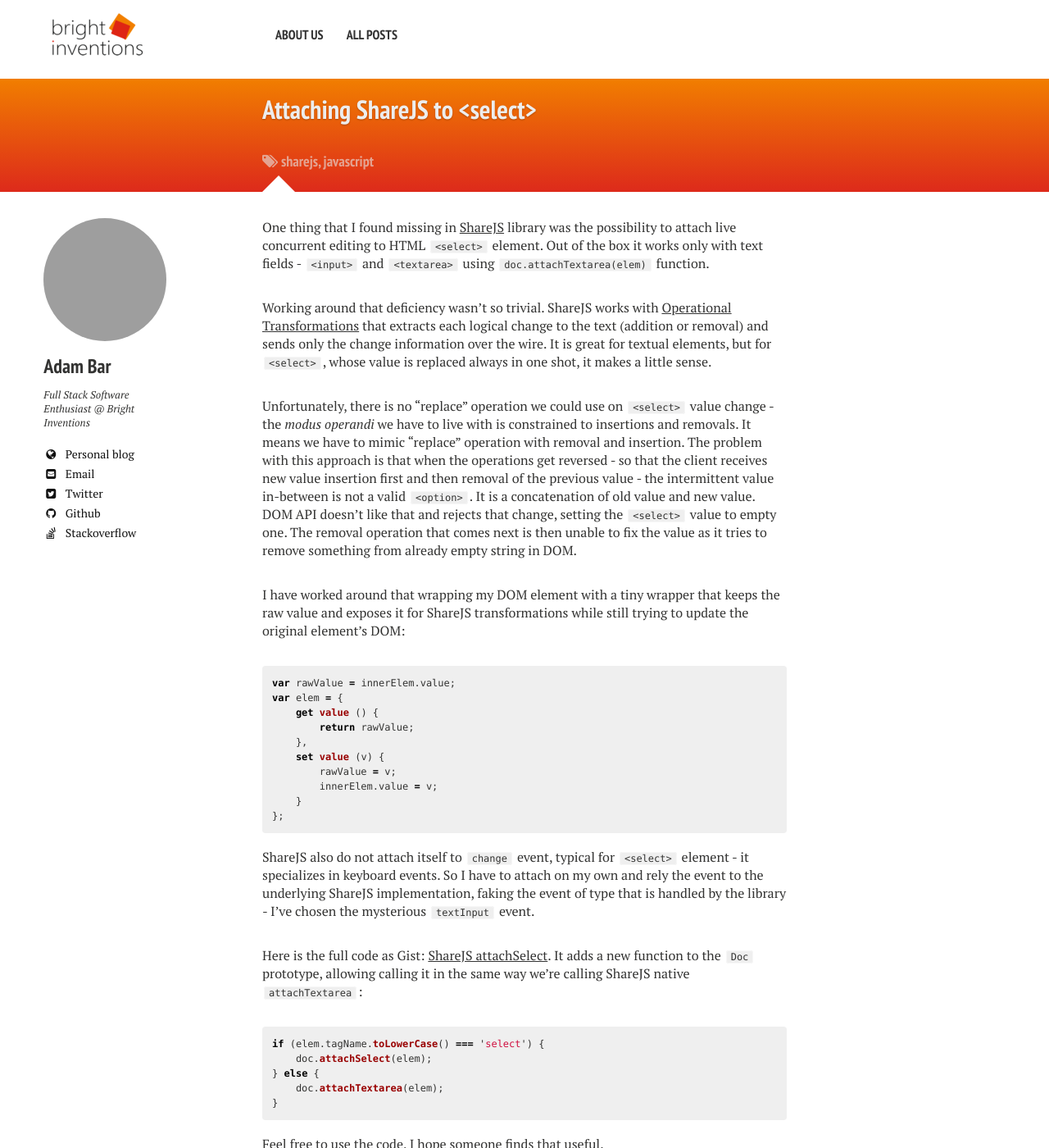
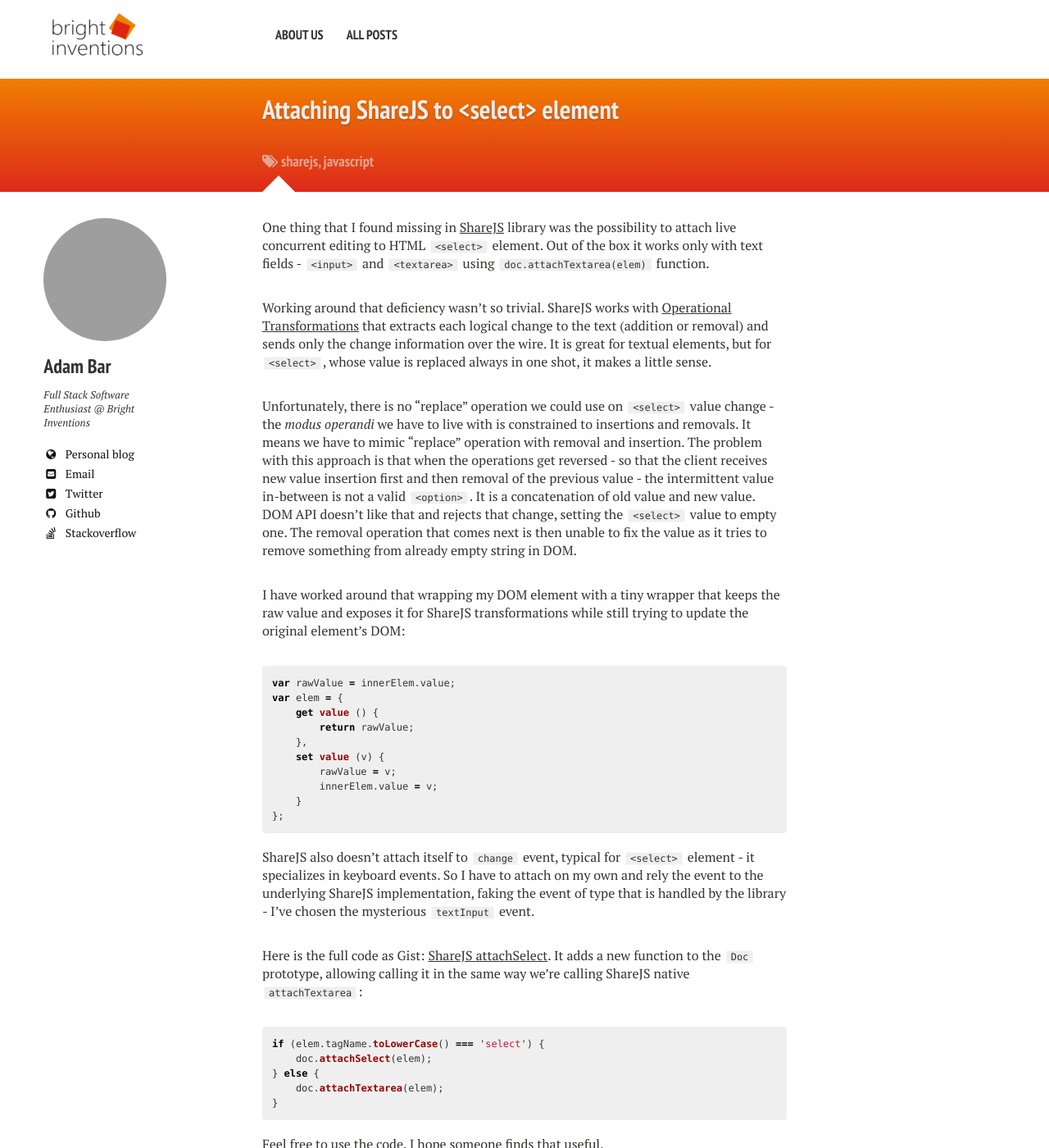
Before and after one commit to bright/bright.github.io, a Jekyll site: the page built from _posts/2014-11-05-attaching-sharejs-to-select.md, in a window 1280 px wide and 1400 px high. Shown: the whole window at 82% size. Built offline with Jekyll 4.4.1, drawn with Linux system fonts in a browser that asks for light colours; nearby versions of some CDN libraries; Markdown is read by kramdown in place of the engine named in the settings; comment, search, counter and statistics services are not loaded; some of the changed text lies outside the part shown; grey boxes are pictures that could not be loaded.

Commit message:
grammar fix

```diff
--- a/_posts/2014-11-05-attaching-sharejs-to-select.md
+++ b/_posts/2014-11-05-attaching-sharejs-to-select.md
@@ -1,7 +1,7 @@
 ---
 layout: post
 excerpt: "One thing that I found missing in ShareJS library was the possibility to attach live concurrent editing to HTML &lt;select&gt; element. Out of the box it works only with text fields - &lt;input&gt; and &lt;textarea&gt;. Here is the workaround."
-title: Attaching ShareJS to &lt;select&gt;
+title: Attaching ShareJS to &lt;select&gt; element
 modified: 2014-10-30
 tags: [sharejs, javascript]
 comments: true
@@ -29,7 +29,7 @@ var elem = {
 };
 {% endhighlight %}
 
-ShareJS also do not attach itself to `change` event, typical for `<select>` element - it specializes in keyboard events. So I have to attach on my own and rely the event to the underlying ShareJS implementation, faking the event of type that is handled by the library - I've chosen the mysterious `textInput` event.
+ShareJS also doesn't attach itself to `change` event, typical for `<select>` element - it specializes in keyboard events. So I have to attach on my own and rely the event to the underlying ShareJS implementation, faking the event of type that is handled by the library - I've chosen the mysterious `textInput` event.
 
 Here is the full code as Gist: [ShareJS attachSelect](https://gist.github.com/NOtherDev/9e713cfd68d6da9a174a). It adds a new function to the `Doc` prototype, allowing calling it in the same way we're calling ShareJS native `attachTextarea`:
 
```
